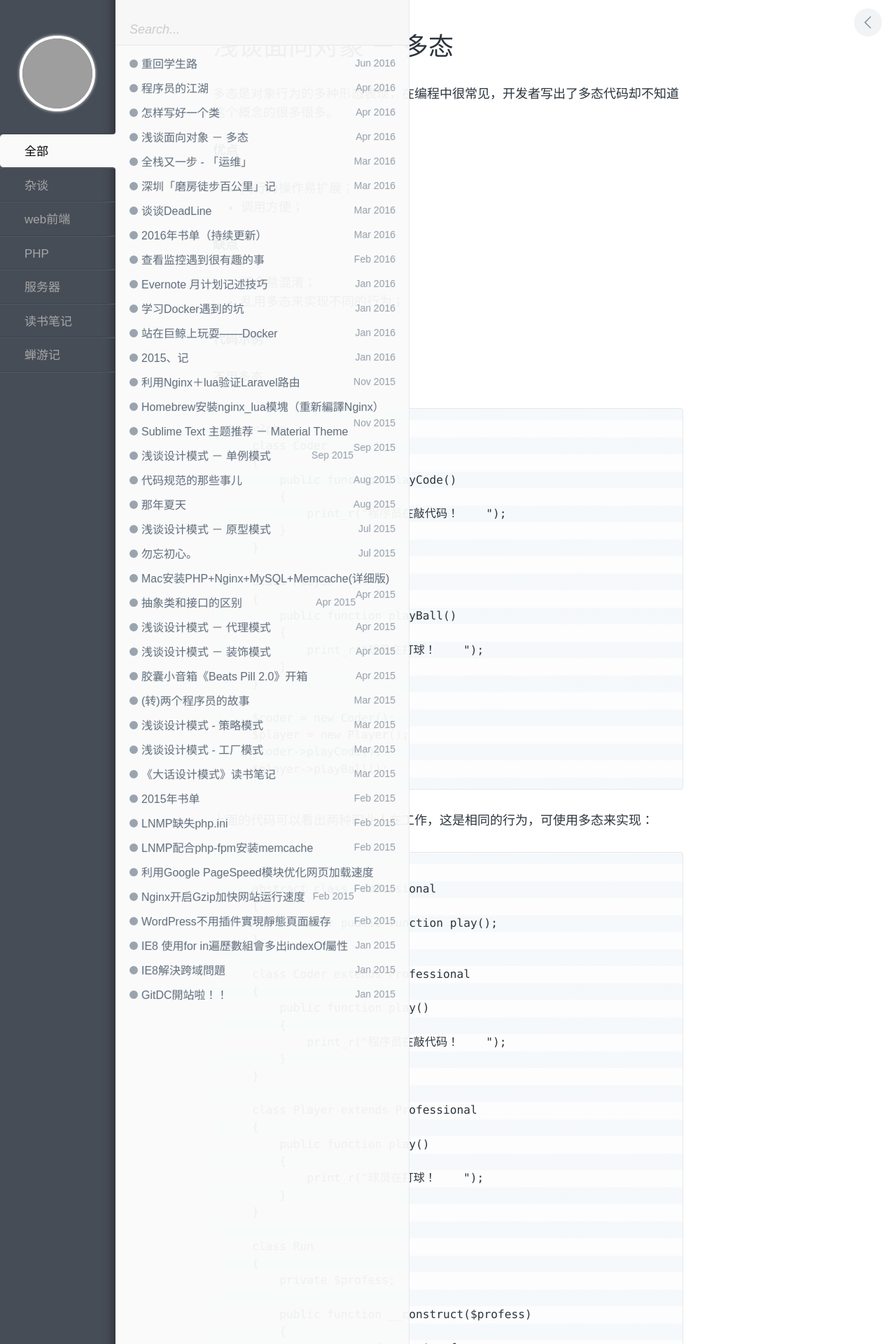
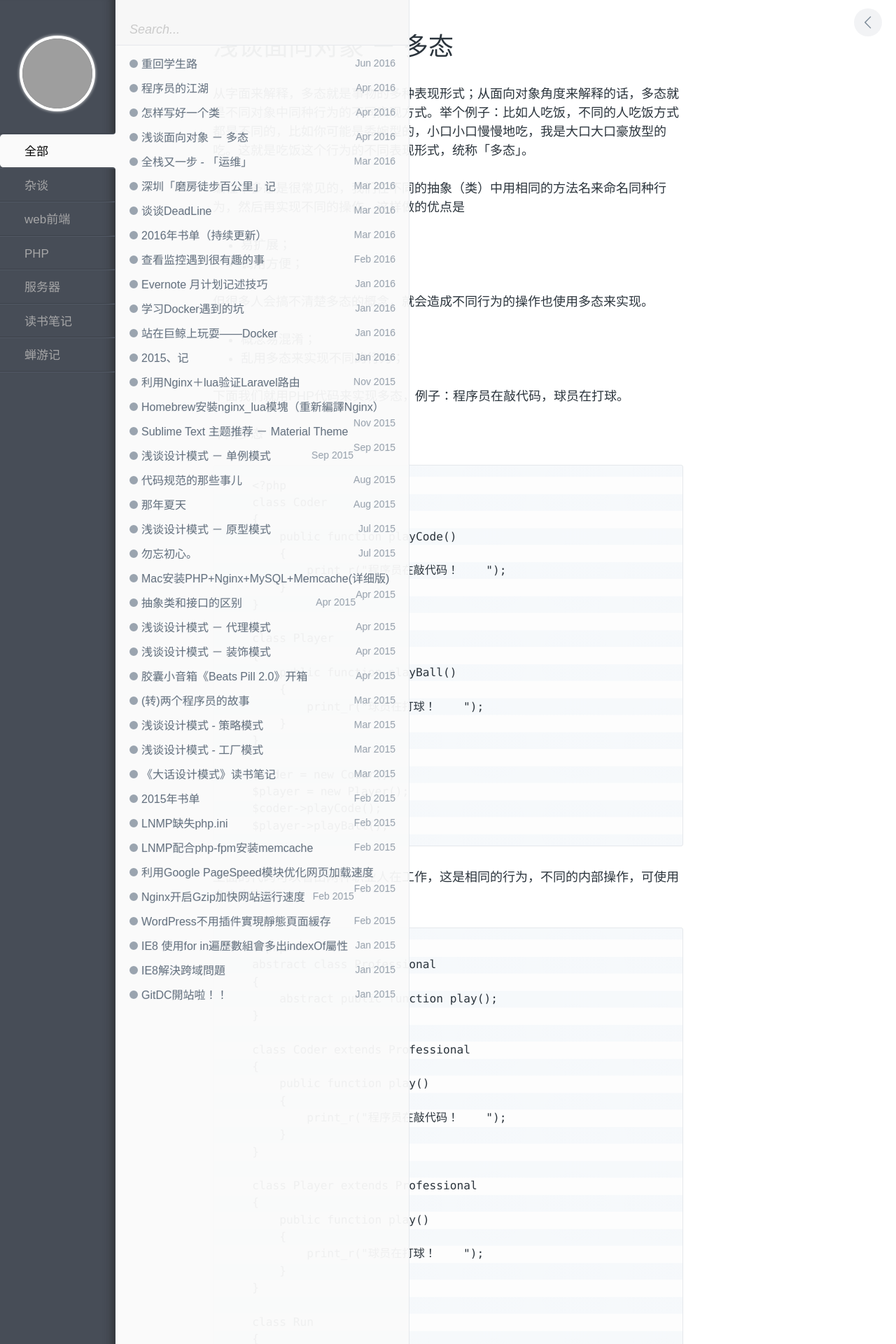
Before and after one commit to kingEcho/gitcdc.github.io, a Jekyll site: the page built from _posts/php/2016-04-02-浅谈面向对象 － 多态.md, in a window 1280 px wide. Shown: the top 1920 px of the page at 70% size. Built offline with Jekyll 4.4.1, drawn with Linux system fonts in a browser that asks for light colours; comment, search, counter and statistics services are not loaded; grey boxes are pictures that could not be loaded.

Commit message:
add files

```diff
--- a/_posts/php/2016-04-02-浅谈面向对象 － 多态.md
+++ b/_posts/php/2016-04-02-浅谈面向对象 － 多态.md
@@ -7,23 +7,23 @@ keywords: 面向对象,多态
 description:
 ---
 
-多态是对象行为的多种形态表现，在编程中很常见，开发者写出了多态代码却不知道这个概念的很多很多。
+从字面来解释，多态就是事物的多种表现形式；从面向对象角度来解释的话，多态就是不同对象中同种行为的不同实现方式。举个例子：比如人吃饭，不同的人吃饭方式都是不同的，比如你可能是委婉型的，小口小口慢慢地吃，我是大口大口豪放型的吃。这就是吃饭这个行为的不同表现形式，统称「多态」。
 
-**优点**
+编程中多态是很常见的，我们在不同的抽象（类）中用相同的方法名来命名同种行为，然后再实现不同的操作，这样做的优点是
 
 
-* 同行为操作易扩展；
+* 易扩展；
 * 调用方便；
 
 
-**缺点**
+但很多人会搞不清楚多态的概念，就会造成不同行为的操作也使用多态来实现。
 
 
 * 概念易混淆；
 * 乱用多态来实现不同的行为；
 
 
-**代码示例**
+下面我们就用PHP代码来实现多态，例子：程序员在敲代码，球员在打球。
 
 不用多态
 
@@ -50,7 +50,7 @@ description:
         $player->playBall();
 
 
-上面的代码可以看出两种职业人在工作，这是相同的行为，可使用多态来实现：
+上面的代码可以看出两种职业人在工作，这是相同的行为，不同的内部操作，可使用多态来实现：
 
         <?php
         abstract class Professional
```
